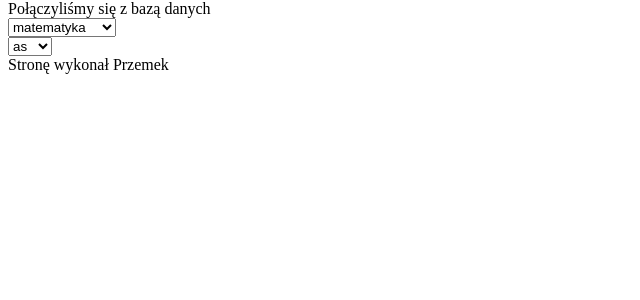
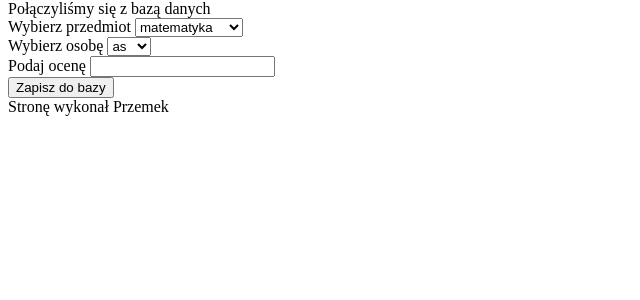
Before and after one commit to gembuspol/4tie-2022, a PHP site: page / in a window 1280 px wide. Shown: the part 98-398 px from the top of the page, without its empty margins (0-640 px from the left). Run offline with PHP 8.4, Linux system fonts and the light colour scheme; data comes from the database, SQL or seed files in the repository.

Commit message:
dodawnaie do bazy
Signed-off-by: Przemysław Gembalczyk <gembuspol@interia.pl>

```diff
--- a/ocenyBaza/index.php
+++ b/ocenyBaza/index.php
@@ -31,10 +31,24 @@
                     $nazwisko[]= $wiersz['nazwisko'];
                     $iddane[]=$wiersz['id'];
                 }
+                if($_SERVER["REQUEST_METHOD"]=="POST"){
+                    $osoba=$_POST['idosoba'];
+                    $przedmiot=$_POST['idprzedmiot'];
+                    $ocena=$_POST['ocena'];
+                    $insert="INSERT INTO oceny(idosoby,idprzedmiotu,ocena) VALUES('$osoba','$przedmiot','$ocena' )";
+
+                    if(mysqli_query($polaczenie,$insert)){
+                        echo "Dodano do bazy";
+                    }
+                    else{
+                        echo "Bład";
+                    }
+                }
             }
         ?>
         <form method="POST">
-            <select>
+            <label for="idprzedmiot">Wybierz przedmiot</label>
+            <select name="idprzedmiot">
                 <?php
                 for ($x=0;$x<count($przedmioty);$x++){
                     echo "<option value=$idprzedmiot[$x]>$przedmioty[$x]</option>";
@@ -43,7 +57,8 @@
                 ?>
             </select>
             <br>
-            <select>
+            <label for="idosoba">Wybierz osobę</label>
+            <select name="idosoba">
                 <?php
                 for ($x=0;$x<count($imie);$x++){
                     echo "<option value=$iddane[$x]>$imie[$x] $nazwisko[$x]</option>";
@@ -51,6 +66,12 @@
 
                 ?>
             </select>
+            <br>
+            <label for="ocena">Podaj ocenę</label>
+            <input type="number" name="ocena">
+            <br>
+            <input type="submit" value="Zapisz do bazy">
+            <output name="wynik"></output>
         </form>
     </main>
     <footer>
```
